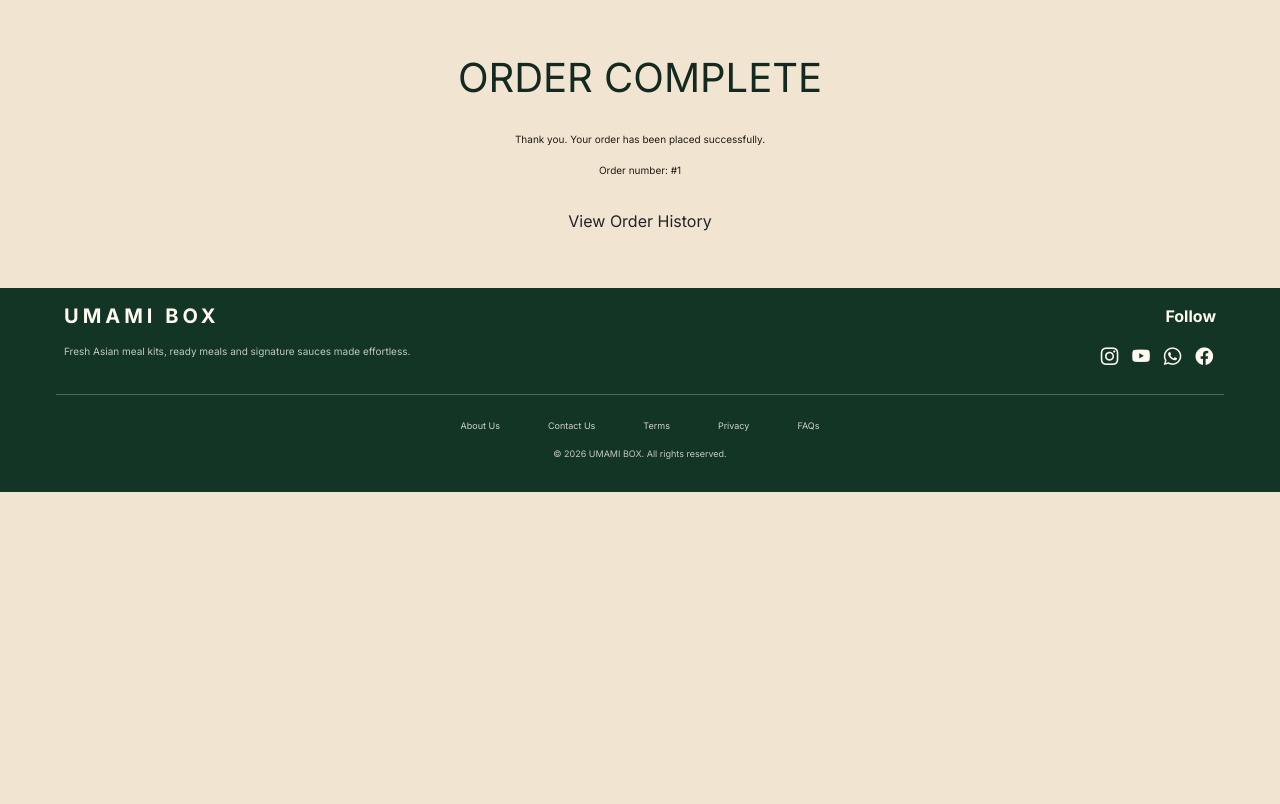
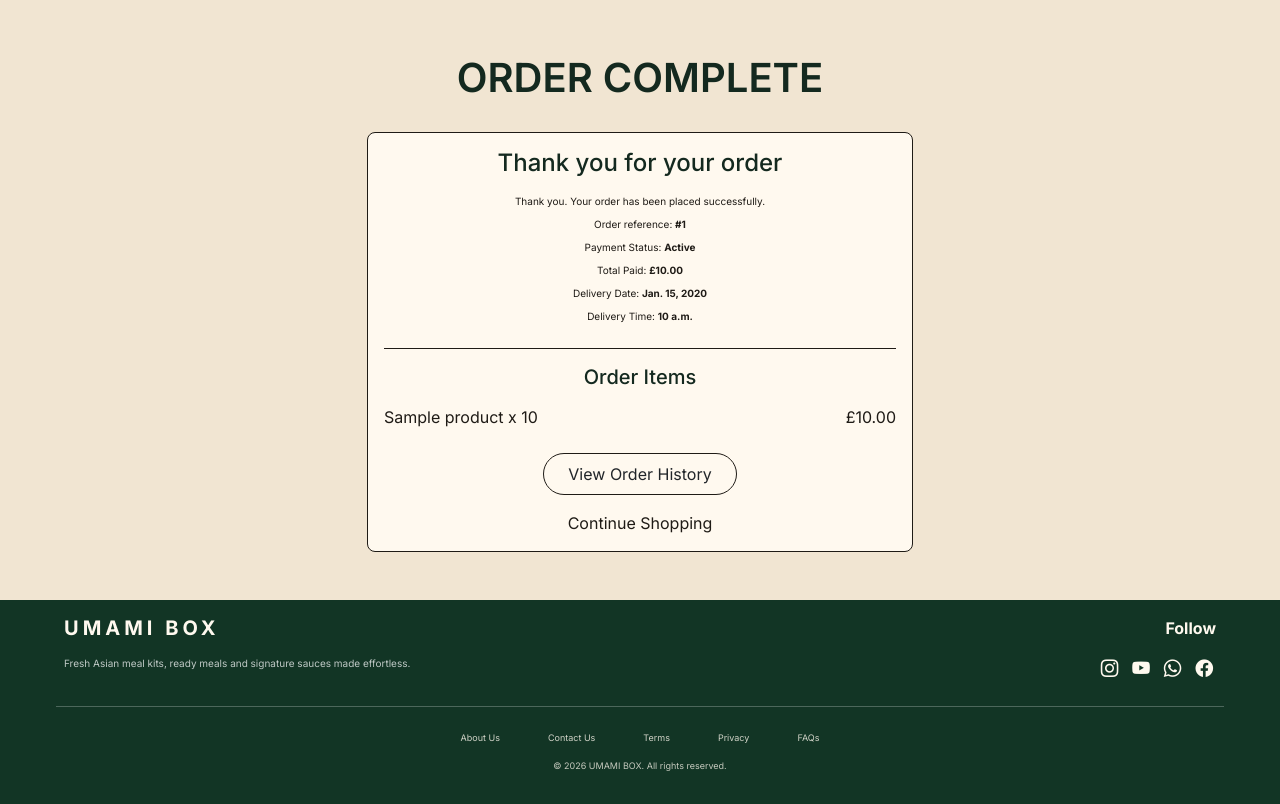
Before and after one commit to JJYNG1023/Project_4_UMAMI_BOX, a Django app: template checkout/templates/checkout/checkout_success.html in a window 1280 px wide. Shown: the part 64-868 px from the top of the page. Before the commit the page ends 556 px from the top, so only its background shows below. Run offline with Django 4.2, Linux system fonts and the light colour scheme; tables that the repository leaves empty hold one stand-in row (values such as "Sample post"); the template is opened without the code that fills it: values that come from a table or form of the project are taken from there, most other values are stand-ins (such as "Sample title", 1, 10 or a date in 2020); parts of the project's set-up code (start-up, migrations or seed data) failed here and were passed over; some libraries are stand-ins or nearby versions; some web fonts are replaced.

Commit message:
Adjust checkout .html  template and improve stripe_element.js and checkout.css

```diff
--- a/checkout/static/checkout/css/checkout.css
+++ b/checkout/static/checkout/css/checkout.css
@@ -76,6 +76,23 @@ hr{
     min-height: 48px;
 }
 
+.stripe-payment-fields {
+    width: 100%;
+}
+
+.stripe-form-group {
+    margin-bottom: 1.25rem;
+}
+
+.stripe-input {
+    width: 100%;
+    border: 1px solid var(--color-text);
+    border-radius: var(--radius-sm);
+    padding: 0.75rem;
+    background-color: transparent;
+    min-height: 48px;
+}
+
 #card-errors {
     min-height: 1.25rem;
 }
--- a/checkout/templates/checkout/checkout_success.html
+++ b/checkout/templates/checkout/checkout_success.html
@@ -2,6 +2,13 @@
 {% load static %}
 
 {% block extra_title %} | Order Complete{% endblock %}
+
+{% block extra_css %}
+    {{ block.super }}
+    <link rel="stylesheet" href="{% static 'profiles/css/profile.css' %}">
+    <link rel="stylesheet" href="{% static 'basket/css/basket.css' %}">
+    <link rel="stylesheet" href="{% static 'checkout/css/checkout.css' %}">
+{% endblock %}
 
 {% block content %}
 
@@ -11,17 +18,64 @@
             Order Complete
         </p>
 
-        <p class="mb-3">
+        <div class="row justify-content-center">
+            <div class="col-12 col-md-8 col-lg-6">
+                <div class="order-history-card text-center">
+                    <h2 class="fs-4 mb-3">Thank you for your order</h2>
+
+                    <p class="mb-2">
                         Thank you. Your order has been placed successfully.
                     </p>
 
-        <p class="mb-4">
-            Order number: #{{ order_id }}
+                    <p class="mb-2">
+                        Order reference: <strong> #{{ order.id }} </strong>
                     </p>
 
+                     <p class="mb-2">
+                        Payment Status: <strong>{{ order.payment_status|title }}</strong>
+                    </p>
+
+                    <p class="mb-2">
+                        Total Paid: <strong>£{{ order.grand_total }}</strong>
+                    </p>
+
+                    {% if order.delivery_date %}
+                        <p class="mb-2">
+                            Delivery Date: <strong>{{ order.delivery_date }}</strong>
+                        </p>
+                    {% endif %}
+
+                    {% if order.delivery_time %}
+                        <p class="mb-4">
+                            Delivery Time: <strong>{{ order.delivery_time }}</strong>
+                        </p>
+                    {% endif %}
+
+                    <hr>
+
+                    <h3 class="fs-5 mb-3">Order Items</h3>
+
+                    {% for item in order.lineitems.all %}
+                        <div class="d-flex justify-content-between mb-2">
+                            <span>{{ item.product.name }} x {{ item.quantity }}</span>
+                            <span>£{{ item.lineitem_total }}</span>
+                        </div>
+                    {% endfor %}
+
+                    <div class="mt-4">
                         <a href="{% url 'order_history' %}" class="btn order-btn">
                             View Order History
                         </a>
+                    </div>
+
+                    <div class="mt-3">
+                        <a href="{% url 'shop_items' %}" class="text-decoration-none text-reset">
+                            Continue Shopping
+                        </a>
+                    </div>
+                </div>
+            </div>
+        </div>
     </div>
 </section>
 
```
Also changed, not shown: checkout/static/checkout/js/stripe_elements.js (+46 -19 lines), checkout/templates/checkout/payment.html (+46 -10 lines). Lines whose indentation alone changed are shown as unchanged.
